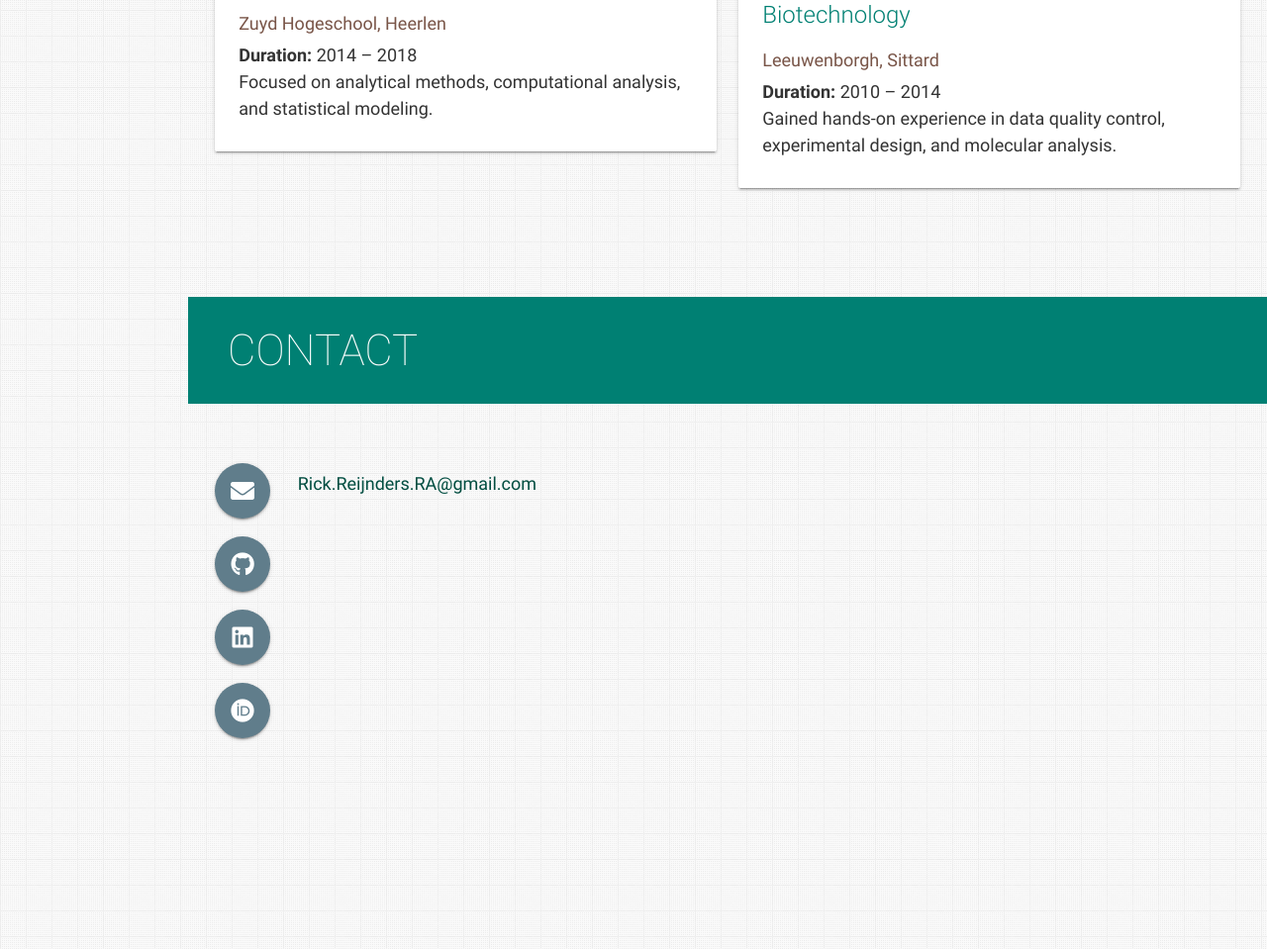
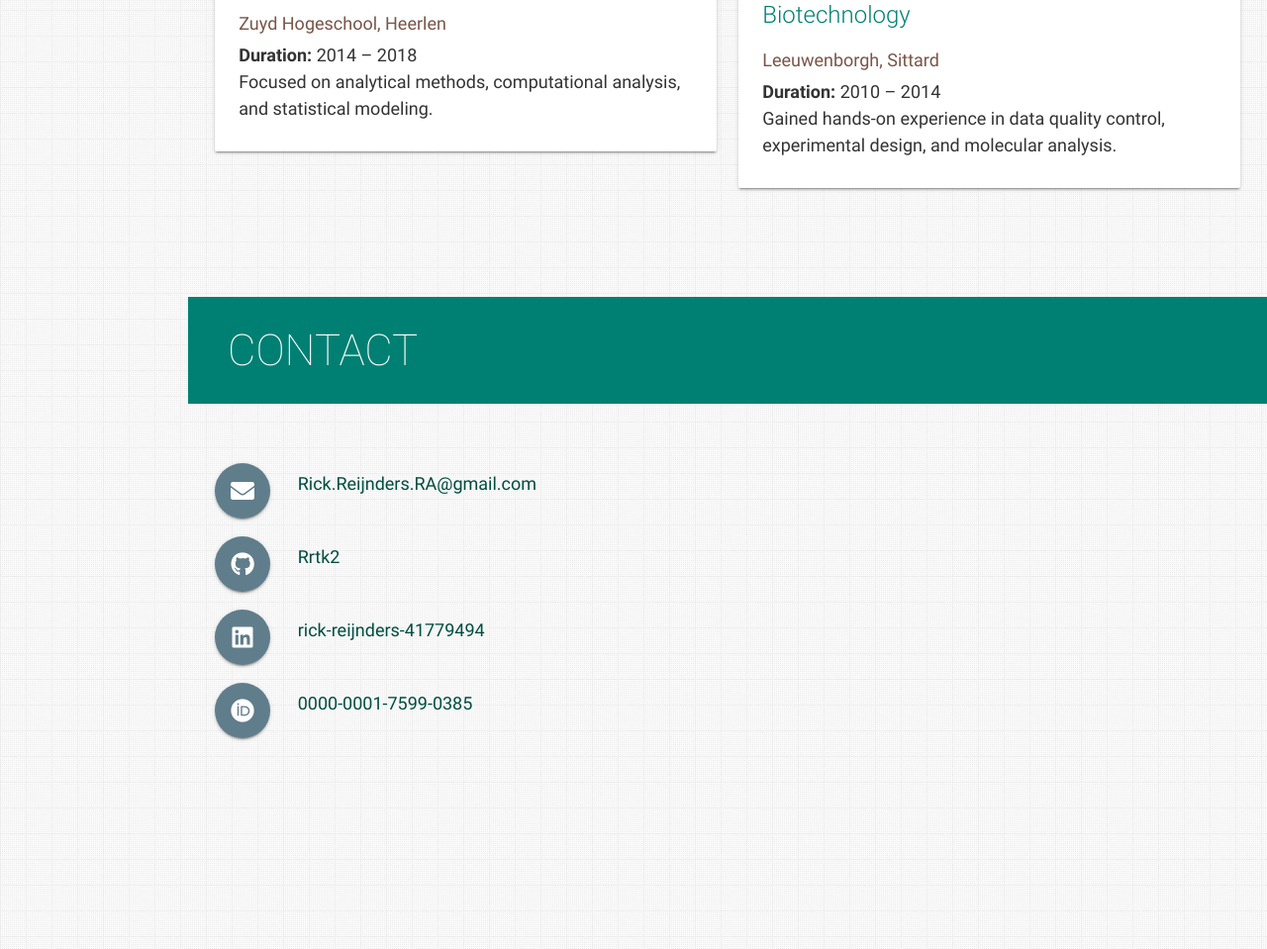
Before and after one commit to Rrtk2/Rrtk2, a plain HTML site: page index.html in a window 1280 px wide. Shown: the part 6880-7839 px from the top of the page at 99% size. Drawn offline with nearby package versions, Linux system fonts and the light colour scheme.

Commit message:
more text added to contact

```diff
--- a/index.html
+++ b/index.html
@@ -768,18 +768,21 @@
             <i class="fab fa-github"></i>
             <span class="hoverline">github.com/Rrtk2</span>
           </a>
+          <a aria-label="View Rick on GitHub" href="https://github.com/Rrtk2" class="hoverline">Rrtk2</a>
         </p>
         <p>
           <a aria-label="View Rick on LinkedIn" href="https://www.linkedin.com/in/rick-reijnders-41779494/" target="_blank" data-position="top" data-tooltip="View Rick on LinkedIn" class="btn-floating btn-large waves-effect waves-light blue-grey tooltipped">
             <i class="fab fa-linkedin"></i>
             <span class="hoverline">linkedin.com/in/rick-reijnders-41779494</span>
           </a>
+          <a aria-label="View Rick on LinkedIn" href="https://www.linkedin.com/in/rick-reijnders-41779494/" class="hoverline">rick-reijnders-41779494</a>
         </p>
         <p>
           <a aria-label="View Rick on ORCiD" href="https://orcid.org/0000-0001-7599-0385" target="_blank" data-position="top" data-tooltip="View my ORCID profile" class="btn-floating btn-large waves-effect waves-light blue-grey tooltipped">
             <i class="fab fa-orcid"></i>
             <span class="hoverline">orcid.org/0000-0001-7599-0385</span>
           </a>
+          <a aria-label="View Rick on ORCiD" href="https://orcid.org/0000-0001-7599-0385" class="hoverline">0000-0001-7599-0385</a>
         </p>
       </div>
     </section>
```
